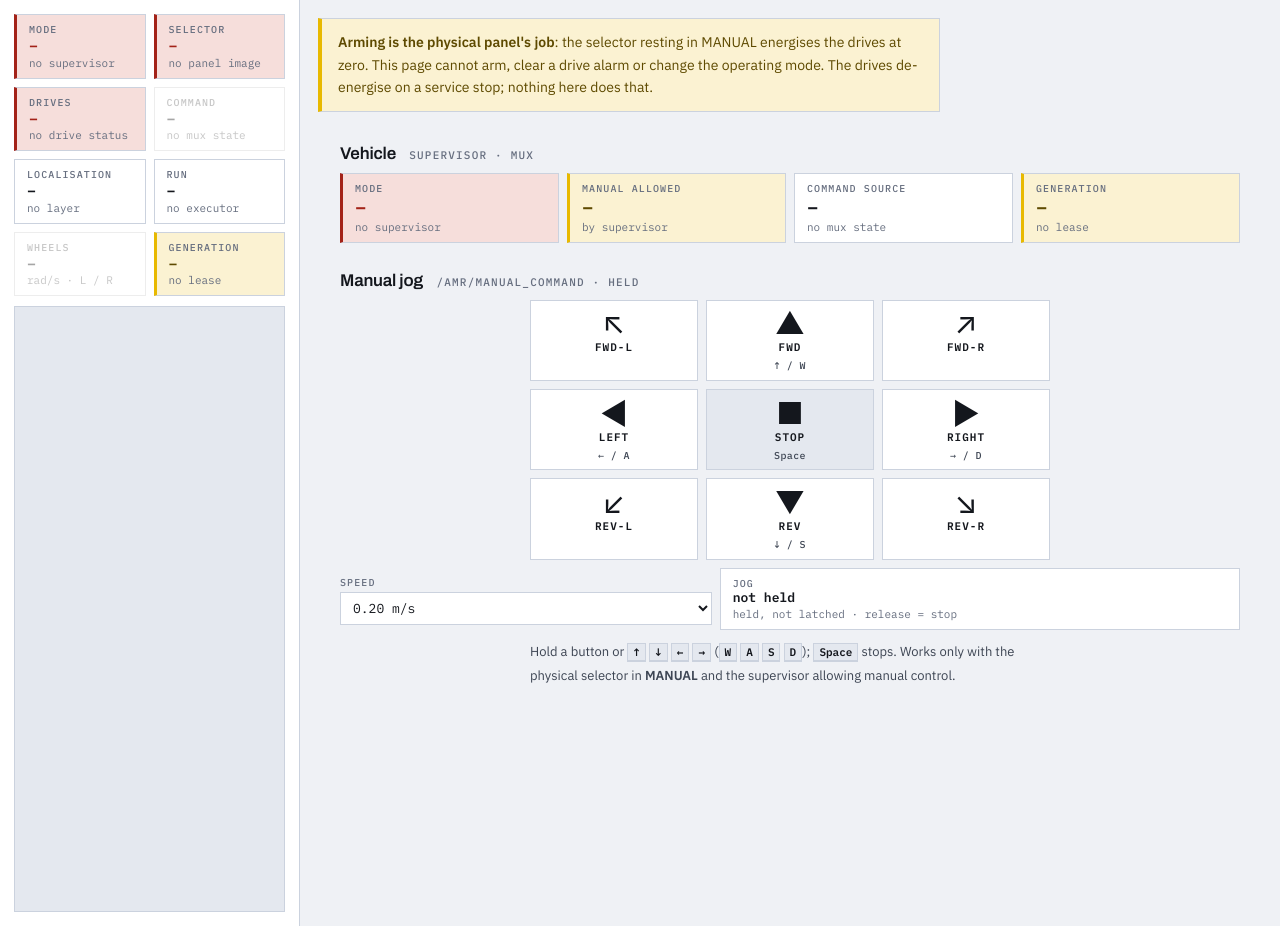
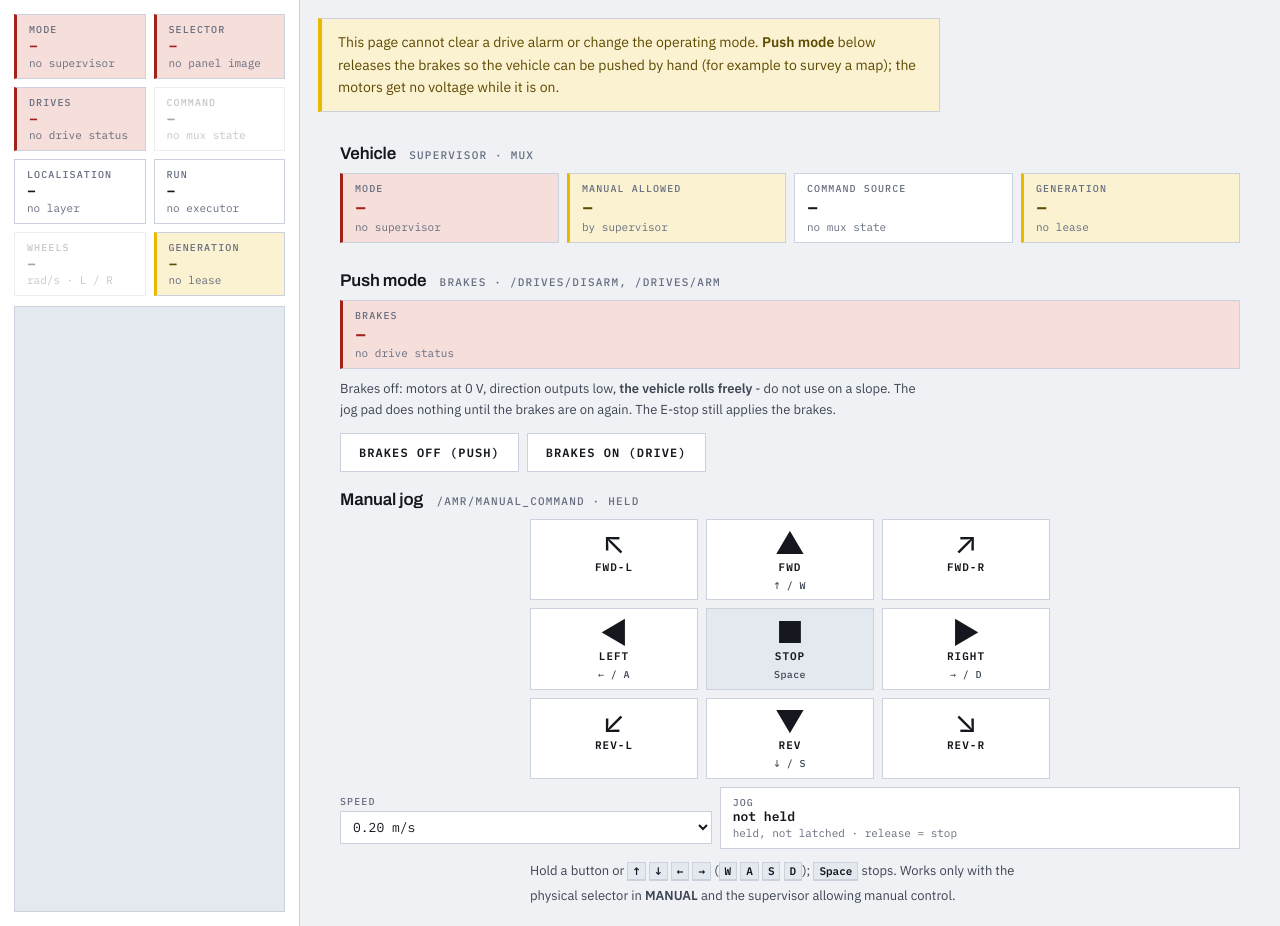
Before and after one commit to joelevander10/amrslam, a Flask app: page /manual in a window 1280 px wide. Shown: the part 51-977 px from the top of the page. Run offline with Flask 3, Linux system fonts and the light colour scheme; data that the repository does not hold is empty; parts of the project's set-up code (start-up, migrations or seed data) failed here and were passed over.

Commit message:
web Manual page: push mode - Brakes OFF / Brakes ON buttons
POST /api/brakes/release and /api/brakes/engage call /drives/disarm and
/drives/arm: disarmed = 0 V, coils low, brakes released so the AMR QR can
be pushed by hand to survey a map; armed = back to rest with brakes.
Neither route carries a velocity (the web's no-drive-route rule holds).
Release asks for confirmation; a tile shows the brake state.

Co-Authored-By: Claude Opus 5.5 <noreply@anthropic.com>
Claude-Session: https://claude.ai/code/session_017rYoXzN6P245f7hawUZMYM

```diff
--- a/amr_ws/src/amr_web/amr_web/adapter.py
+++ b/amr_ws/src/amr_web/amr_web/adapter.py
@@ -202,6 +202,10 @@ class RosAdapter(Node):
             "abort": self.create_client(Trigger, "/amr/abort", callback_group=g),
             "resume": self.create_client(Trigger, "/amr/resume", callback_group=g),
             "ack": self.create_client(Trigger, "/amr/ack_fault", callback_group=g),
+            # push mode (AMR QR): disarm = 0 V, coils low, brakes RELEASED; arm = back to rest
+            # with brakes. Neither moves the vehicle: motion still needs a held jog.
+            "brakes_release": self.create_client(Trigger, "/drives/disarm", callback_group=g),
+            "brakes_engage": self.create_client(Trigger, "/drives/arm", callback_group=g),
             # supervisor (unified plan §4.2)
             "mode": self.create_client(RequestMode, "/amr/mode/request", callback_group=g),
             "survey": self.create_client(RequestSurvey, "/amr/supervisor/survey", callback_group=g),
@@ -683,6 +687,12 @@ class RosAdapter(Node):
     def ack_fault(self) -> tuple[bool, str]:
         return self._trigger("ack")
 
+    def brakes_release(self) -> tuple[bool, str]:
+        return self._trigger("brakes_release")
+
+    def brakes_engage(self) -> tuple[bool, str]:
+        return self._trigger("brakes_engage")
+
 
 class Spinner:
     """The adapter's executor on its own thread, with an explicit stop/join
--- a/amr_ws/src/amr_web/amr_web/server.py
+++ b/amr_ws/src/amr_web/amr_web/server.py
@@ -61,6 +61,8 @@ class Adapter(Protocol):
     def abort(self) -> tuple[bool, str]: ...
     def prepare_resume(self) -> tuple[bool, str]: ...
     def ack_fault(self) -> tuple[bool, str]: ...
+    def brakes_release(self) -> tuple[bool, str]: ...
+    def brakes_engage(self) -> tuple[bool, str]: ...
     # supervisor (unified plan §4.2, §6.2)
     def supervisor_identity(self) -> tuple[str, int]: ...
     def request_mode(
@@ -806,4 +808,13 @@ def create_app(
     def api_mission_ack():
         return _call(adapter.ack_fault)
 
+    # push mode: release / re-apply the brakes (drives disarmed / armed). No velocity here.
+    @app.post("/api/brakes/release")
+    def api_brakes_release():
+        return _call(adapter.brakes_release)
+
+    @app.post("/api/brakes/engage")
+    def api_brakes_engage():
+        return _call(adapter.brakes_engage)
+
     return app
--- a/amr_ws/src/amr_web/amr_web/templates/manual.html
+++ b/amr_ws/src/amr_web/amr_web/templates/manual.html
@@ -1,11 +1,20 @@
 {% extends "base.html" %}
 {% block title %}AMR — manual{% endblock %}
 {% block body %}
-<div class="warn-box"><b>Arming is the physical panel's job</b>: the selector resting in MANUAL energises the drives at zero. This page cannot arm, clear a drive alarm or change the operating mode. The drives de-energise on a service stop; nothing here does that.</div>
+<div class="warn-box">This page cannot clear a drive alarm or change the operating mode. <b>Push mode</b> below releases the brakes so the vehicle can be pushed by hand (for example to survey a map); the motors get no voltage while it is on.</div>
 <section>
   <h2>Vehicle <small>supervisor · mux</small></h2>
   <div id="manual-state" class="tel-grid"></div>
   <p id="manual-reason" class="note"></p>
+</section>
+<section>
+  <h2>Push mode <small>brakes · /drives/disarm, /drives/arm</small></h2>
+  <div id="push-state" class="tel-grid"></div>
+  <p class="note">Brakes off: motors at 0 V, direction outputs low, <b>the vehicle rolls freely</b> - do not use on a slope. The jog pad does nothing until the brakes are on again. The E-stop still applies the brakes.</p>
+  <div class="bar">
+    <button id="btn-brakes-release" class="big">Brakes OFF (push)</button>
+    <button id="btn-brakes-engage" class="big">Brakes ON (drive)</button>
+  </div>
 </section>
 <section>
   <h2>Manual jog <small>/amr/manual_command · held</small></h2>
@@ -15,6 +24,15 @@
 {% block scripts %}<script src="/static/jogpad.js"></script>
 <script>
 jogpad(document.getElementById('jog'));
+async function brakes(path, what) {
+  const { status, data } = await api(path);
+  if (status === 200 && data && data.ok) log(`${what}: ${data.message}`);  // failures are logged by api()
+}
+document.getElementById('btn-brakes-release').onclick = () => {
+  if (!window.confirm('Release the brakes? The vehicle will roll freely until you press "Brakes ON".')) return;
+  brakes('/api/brakes/release', 'brakes off');
+};
+document.getElementById('btn-brakes-engage').onclick = () => brakes('/api/brakes/engage', 'brakes on');
 onState(st => {
   const m = st.mode, mx = st.mux, l = st.lease;
   tiles('manual-state', [
@@ -23,6 +41,10 @@ onState(st => {
     ['Command source', mx ? mx.source : '–', mx ? (mx.inhibited ? 'inhibited' : '—') : 'no mux state', mx && mx.inhibited ? 'warn' : ''],
     ['Generation', l ? String(l.generation) : '–', l ? 'lease' : 'no lease', l ? '' : 'warn'],
   ]);
+  const d = st.drives, pushing = d && !d.operational && d.left === 'disarmed';
+  tiles('push-state', [
+    ['Brakes', !d ? '–' : pushing ? 'OFF · push' : (d.operational ? 'ON · drive' : 'ON'), d ? `${d.left} · ${d.right}` : 'no drive status', !d ? 'bad' : pushing ? 'warn' : ''],
+  ]);
   document.getElementById('manual-reason').textContent = [mx && mx.reason ? `mux: ${mx.reason}` : '', m && m.reason ? m.reason : ''].filter(Boolean).join(' · ');
 });
 </script>{% endblock %}
```
Also changed, not shown: amr_ws/OPERATE_AMR_QR.md (+3 -0 lines), amr_ws/src/amr_web/test/test_server.py (+9 -0 lines).
